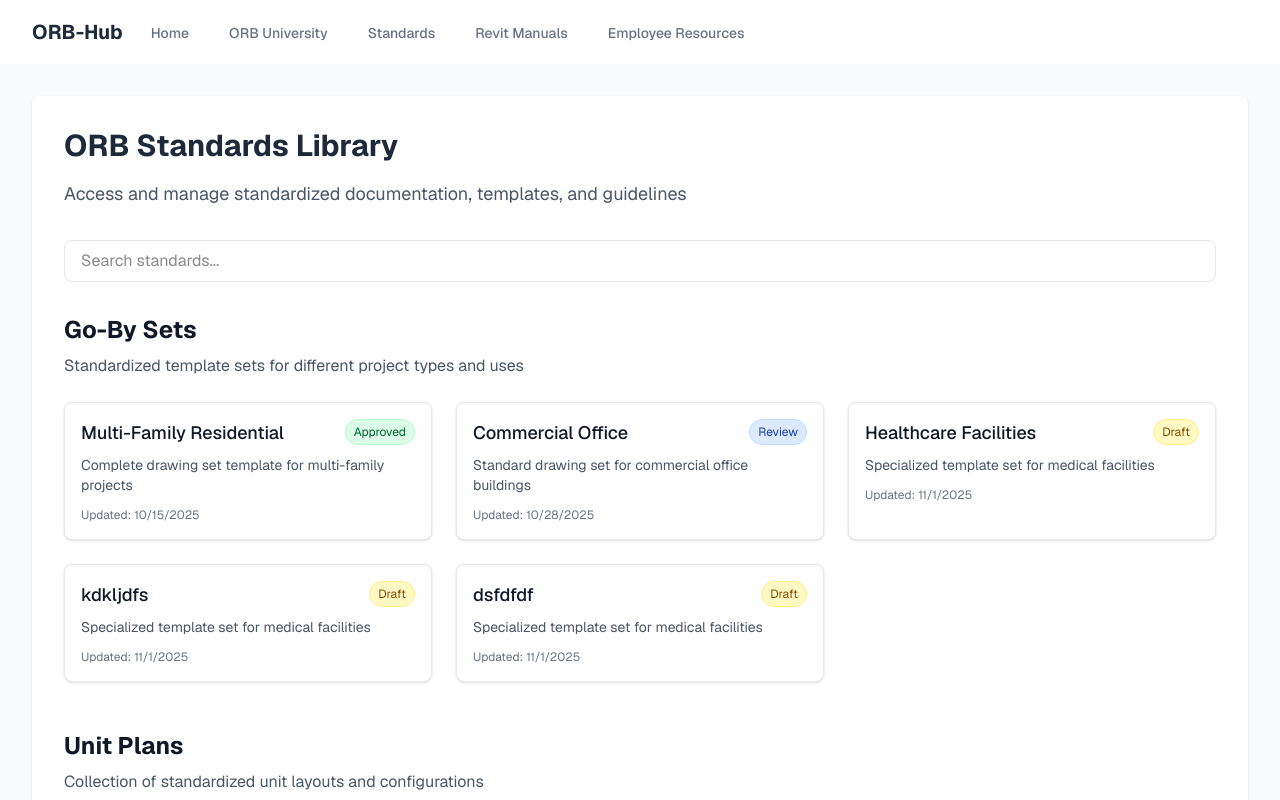
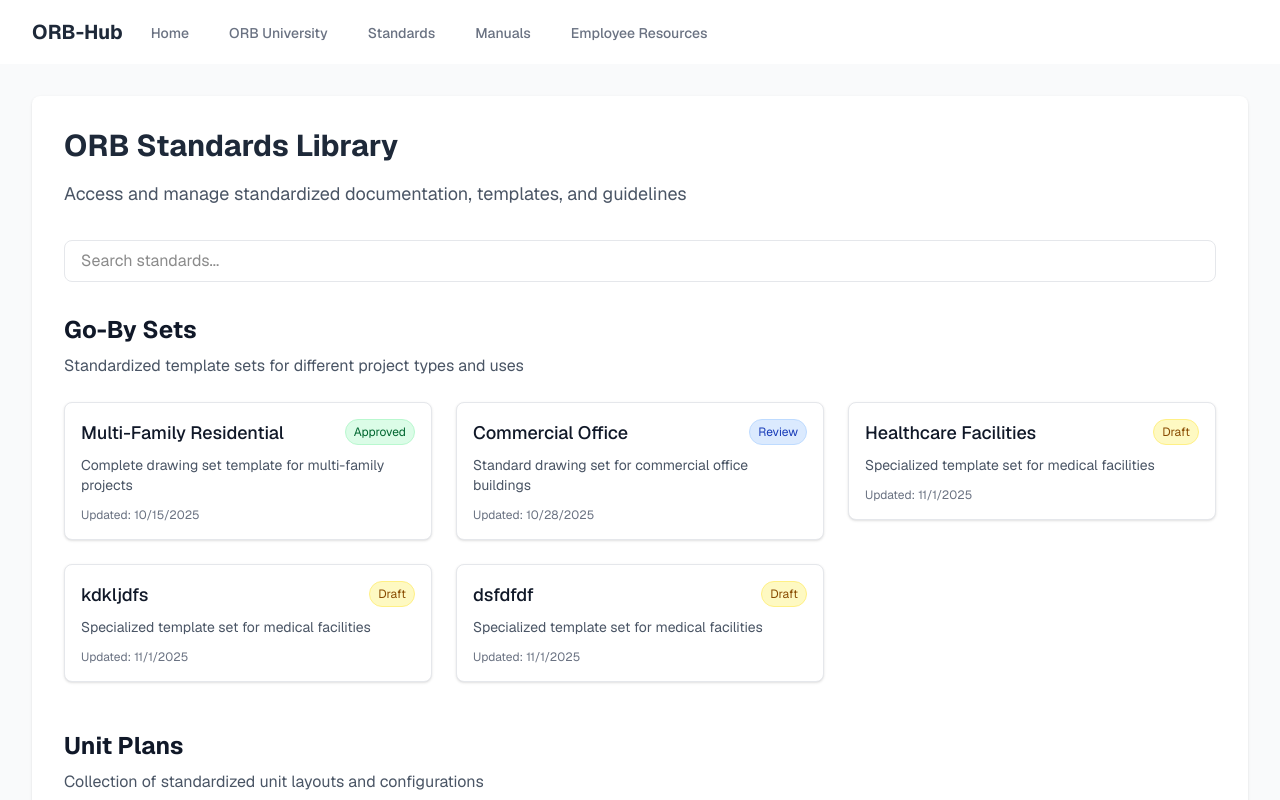
Before and after one commit to orbarch/orb-hub2, a Next.js app: page /standards in a window 1280 px wide. Shown: the top 800 px of the page. Built offline with nearby package versions, Linux system fonts and the light colour scheme.

Commit message:
matched search animations

```diff
--- a/src/app/revit-manuals/page.tsx
+++ b/src/app/manuals/page.tsx
@@ -2,9 +2,9 @@
 
 import React from 'react';
 import FadeIn from '@/components/FadeIn';
-import { motion } from 'framer-motion';
+import { motion, AnimatePresence } from 'framer-motion';
 import type { StandardSection } from '@/types/standards';
-import { revitManuals } from '@/data/revit-manuals';
+import { revitManuals } from '@/data/manuals';
 
 function useDebounce<T>(value: T, delay: number): T {
   const [debouncedValue, setDebouncedValue] = React.useState(value);
@@ -106,11 +106,22 @@ function ManualsList({ items, searchTerm }: { items: StandardSection['items']; s
   }
 
   return (
-    <div className="grid grid-cols-1 md:grid-cols-2 lg:grid-cols-3 gap-6">
-      {filteredItems.map((item) => (
-        <RevitManualCard key={item.title} item={item} />
-      ))}
-    </div>
+    <motion.div layout className="grid grid-cols-1 md:grid-cols-2 lg:grid-cols-3 gap-6">
+      <AnimatePresence initial={false}>
+        {filteredItems.map((item) => (
+          <motion.div
+            key={item.title}
+            layout
+            initial={{ opacity: 0, y: -6 }}
+            animate={{ opacity: 1, y: 0 }}
+            exit={{ opacity: 0, y: 6 }}
+            transition={{ duration: 0.18 }}
+          >
+            <RevitManualCard item={item} />
+          </motion.div>
+        ))}
+      </AnimatePresence>
+    </motion.div>
   );
 }
 
--- a/src/app/standards/StandardsComponents.tsx
+++ b/src/app/standards/StandardsComponents.tsx
@@ -1,6 +1,6 @@
 "use client";
 
-import { motion } from 'framer-motion';
+import { motion, AnimatePresence } from 'framer-motion';
 import type { StandardSection } from '@/types/standards';
 import FadeIn from '@/components/FadeIn';
 import React from 'react';
@@ -66,11 +66,22 @@ export function AnimatedStandardsSection({ section }: { section: StandardSection
           {section.description}
         </motion.p>
       </div>
-      <div className="grid grid-cols-1 md:grid-cols-2 lg:grid-cols-3 gap-6">
-        {section.items.map((item) => (
-          <StandardCard key={item.title} item={item} />
-        ))}
-      </div>
+      <motion.div layout className="grid grid-cols-1 md:grid-cols-2 lg:grid-cols-3 gap-6">
+        <AnimatePresence initial={false}>
+          {section.items.map((item) => (
+            <motion.div
+              key={item.title}
+              layout
+              initial={{ opacity: 0, y: -6 }}
+              animate={{ opacity: 1, y: 0 }}
+              exit={{ opacity: 0, y: 6 }}
+              transition={{ duration: 0.18 }}
+            >
+              <StandardCard item={item} />
+            </motion.div>
+          ))}
+        </AnimatePresence>
+      </motion.div>
     </section>
   );
 }
@@ -168,10 +179,21 @@ export function StandardsContent({ sections, searchTerm }: { sections: StandardS
   }
 
   return (
-    <div className="space-y-12">
-      {filteredSections.map((section) => (
-        <AnimatedStandardsSection key={section.title} section={section} />
-      ))}
-    </div>
+    <motion.div layout className="space-y-12">
+      <AnimatePresence initial={false}>
+        {filteredSections.map((section) => (
+          <motion.div
+            key={section.title}
+            layout
+            initial={{ opacity: 0, y: 10 }}
+            animate={{ opacity: 1, y: 0 }}
+            exit={{ opacity: 0, y: -10 }}
+            transition={{ duration: 0.2 }}
+          >
+            <AnimatedStandardsSection section={section} />
+          </motion.div>
+        ))}
+      </AnimatePresence>
+    </motion.div>
   );
 }
--- a/src/components/LessonsGrid.tsx
+++ b/src/components/LessonsGrid.tsx
@@ -59,7 +59,7 @@ export default function LessonsGrid({ lessons }: { lessons: Lesson[] }) {
               placeholder="Search lessons..."
               value={searchTerm}
               onChange={(e) => setSearchTerm(e.target.value)}
-              className="w-full px-4 py-2 rounded-lg border border-gray-200 focus:outline-none focus:ring-2 focus:ring-green-500 focus:border-transparent"
+              className="w-full px-4 py-2 rounded-lg border border-gray-200 focus:outline-none focus:ring-2 focus:ring-green-500 focus:border-transparent transition-shadow"
               aria-label="Search lessons"
             />
             {searchTerm && (
@@ -80,7 +80,7 @@ export default function LessonsGrid({ lessons }: { lessons: Lesson[] }) {
               type="button"
               onClick={() => setOrder('newest')}
               aria-pressed={order === 'newest'}
-              className={`px-3 py-1 rounded-md text-sm font-medium focus:outline-none focus:ring-2 focus:ring-green-500 ${
+              className={`px-3 py-1 rounded-md text-sm font-medium focus:outline-none focus:ring-2 focus:ring-green-500 transition-shadow ${
                 order === 'newest'
                   ? 'bg-green-600 text-white'
                   : 'bg-white text-gray-700 border border-gray-200'
@@ -92,7 +92,7 @@ export default function LessonsGrid({ lessons }: { lessons: Lesson[] }) {
               type="button"
               onClick={() => setOrder('oldest')}
               aria-pressed={order === 'oldest'}
-              className={`px-3 py-1 rounded-md text-sm font-medium focus:outline-none focus:ring-2 focus:ring-green-500 ${
+              className={`px-3 py-1 rounded-md text-sm font-medium focus:outline-none focus:ring-2 focus:ring-green-500 transition-shadow ${
                 order === 'oldest'
                   ? 'bg-green-600 text-white'
                   : 'bg-white text-gray-700 border border-gray-200'
--- a/src/components/Navbar.tsx
+++ b/src/components/Navbar.tsx
@@ -33,10 +33,10 @@ export default function Navbar() {
                 Standards
               </Link>
               <Link
-                href="/revit-manuals"
+                href="/manuals"
                 className="border-transparent text-gray-500 hover:border-gray-300 hover:text-gray-700 inline-flex items-center px-1 pt-1 border-b-2 text-sm font-medium focus:outline-none focus:ring-2 focus:ring-offset-2 focus:ring-green-500"
               >
-                Revit Manuals
+                Manuals
               </Link>
               <Link
                 href="/employee-resources"
```
Also changed, not shown: src/data/manuals.ts (renamed from src/data/revit-manuals.ts).
